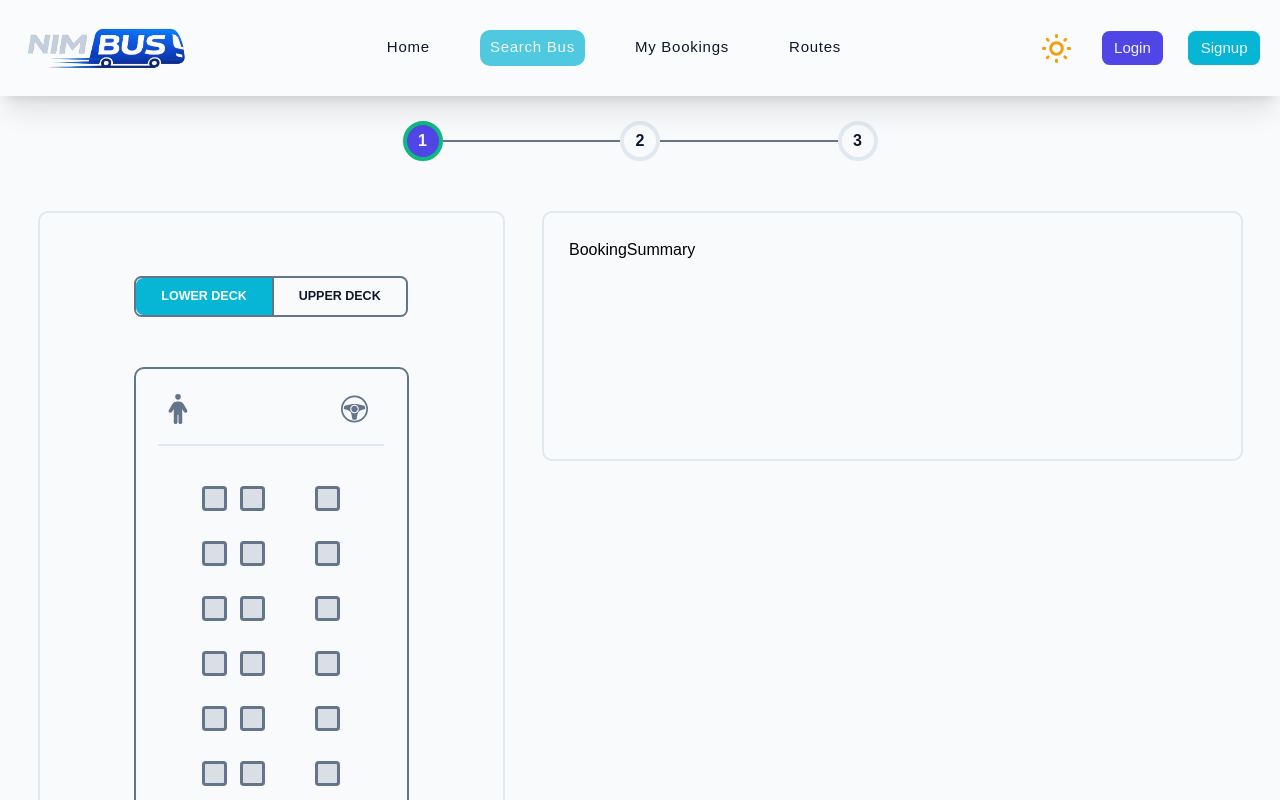
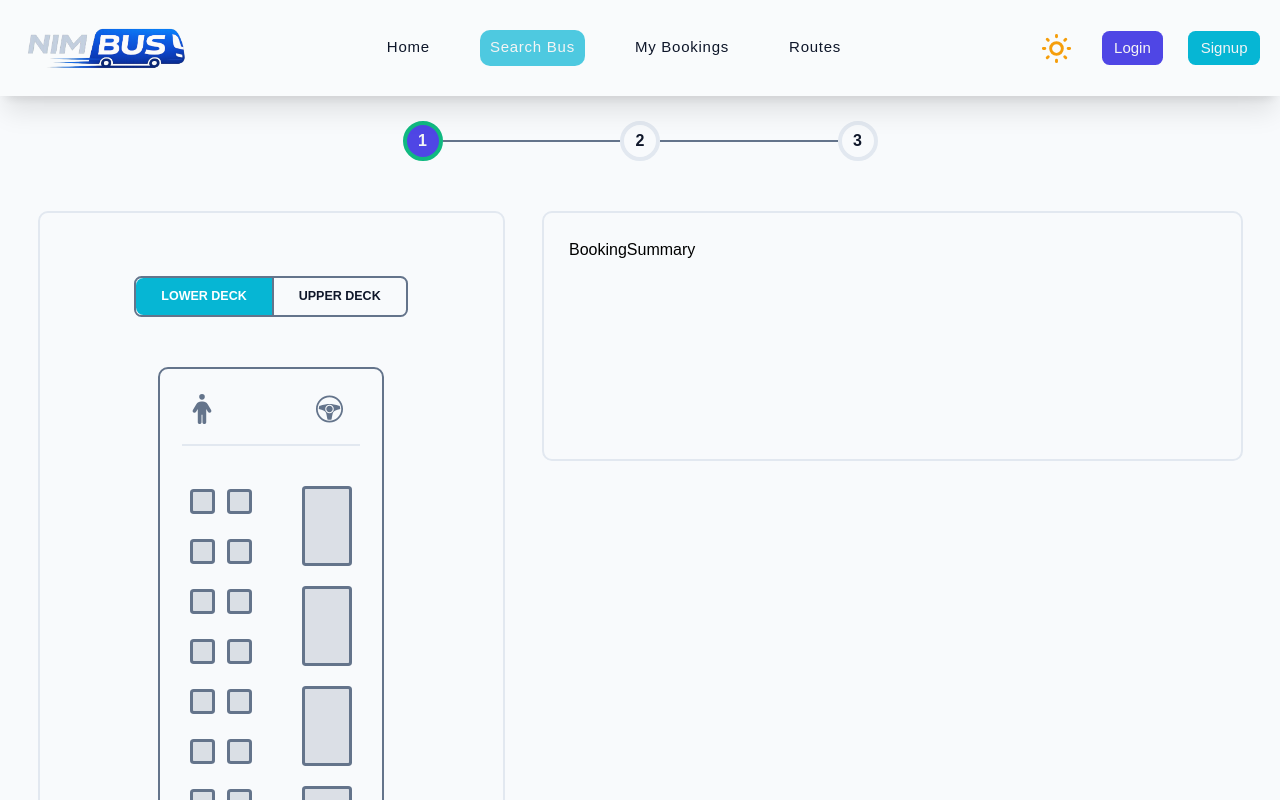
Before and after one commit to sudeshJha/bus-ticket-booking-system, a React (Vite) app: page /search_bus/1 in a window 1280 px wide. Shown: the top 800 px of the page. Built offline with nearby package versions, Linux system fonts and the light colour scheme.

Commit message:
semi-sleeper seating layout

```diff
--- a/src/features/bus-booking/BusLayoutSection.jsx
+++ b/src/features/bus-booking/BusLayoutSection.jsx
@@ -5,7 +5,7 @@ import BusLayout from "../bus-layout/BusLayout";
 
 const data = {
   layout: "2X1",
-  type: "seater",
+  type: "sleeper",
   bookedSeats: [
     "L-23",
     "L-57",
--- a/src/features/bus-layout/BusLayout.jsx
+++ b/src/features/bus-layout/BusLayout.jsx
@@ -16,7 +16,7 @@ const BusLayout = ({ data, deck }) => {
   } = data;
 
   return (
-    <div className="rounded-2xl border-2 border-text-secondary py-4 px-4 mx-auto w-110">
+    <div className="rounded-2xl border-2 border-text-secondary py-4 px-4 mx-auto w-fit">
       <div className="mx-5 flex items-center justify-between border-b-2 border-border pb-2">
         <Icon icon={<FaPerson />} color="text-text-secondary" size="small" />
         <Icon
--- a/src/features/bus-layout/SeatLayout.jsx
+++ b/src/features/bus-layout/SeatLayout.jsx
@@ -42,7 +42,7 @@ const SeatLayout = ({
       {type === "sleeper" && deck === 0 && (
         <div className="flex flex-col items-center justify-center gap-8">
           {Array.from({ length: sleeperRow }).map((_, i) => {
-            return <SeaterRow key={i} leftCol={1} rightCol={1} />;
+            return <SleeperRow key={i} leftCol={leftCol} rightCol={rightCol} />;
           })}
         </div>
       )}
--- a/src/features/bus-layout/SleeperRow.jsx
+++ b/src/features/bus-layout/SleeperRow.jsx
@@ -4,17 +4,26 @@ import Seat from "./Seat";
 const SleeperRow = ({ leftCol, rightCol }) => {
   return (
     <div className="flex items-center justify-between w-full gap-x-20">
-      <div className="flex items-center justify-center gap-5">
-        {Array.from({ length: leftCol }).map((_, i) => {
-          return (
-            <Seat
-              key={i}
-              status="Booked"
-              type={leftCol === 1 ? "sleeper" : "seater"}
-            />
-          );
-        })}
-      </div>
+      {leftCol === 1 ? (
+        <div className="flex items-center justify-center gap-5">
+          {Array.from({ length: leftCol }).map((_, i) => {
+            return <Seat key={i} status="Booked" type="sleeper" />;
+          })}
+        </div>
+      ) : (
+        <div className="flex flex-col items-center gap-10">
+          <div className="flex items-center justify-center gap-5">
+            {Array.from({ length: leftCol }).map((_, i) => {
+              return <Seat key={i} status="Booked" type="seater" />;
+            })}
+          </div>
+          <div className="flex items-center justify-center gap-5">
+            {Array.from({ length: leftCol }).map((_, i) => {
+              return <Seat key={i} status="Booked" type="seater" />;
+            })}
+          </div>
+        </div>
+      )}
 
       <div className="flex items-center justify-center gap-5">
         {Array.from({ length: rightCol }).map((_, i) => {
```
